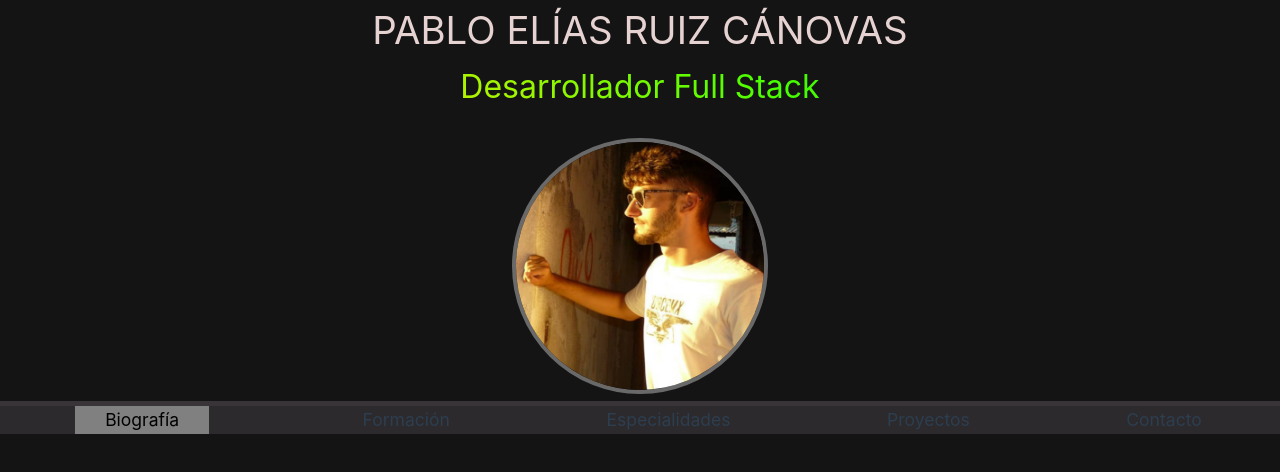
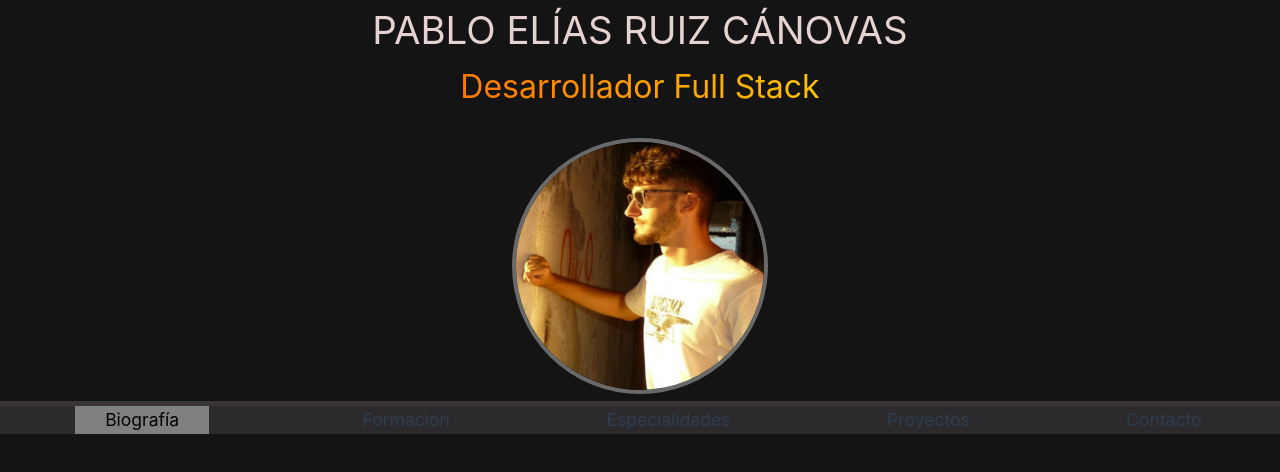
Before and after one commit to PabloE-03/portfolio-PE, a Vue app: page / in a window 1280 px wide. Shown: the top 472 px of the page. Built offline with nearby package versions, Linux system fonts and the light colour scheme.

Commit message:
Cambio del nombre de la animación del texto

```diff
--- a/src/assets/css/animations.css
+++ b/src/assets/css/animations.css
@@ -1,4 +1,4 @@
-@keyframes animación-texto-portada {
+@keyframes animación-texto {
     0% {
         background-position: 0% 50%;
     }
```
